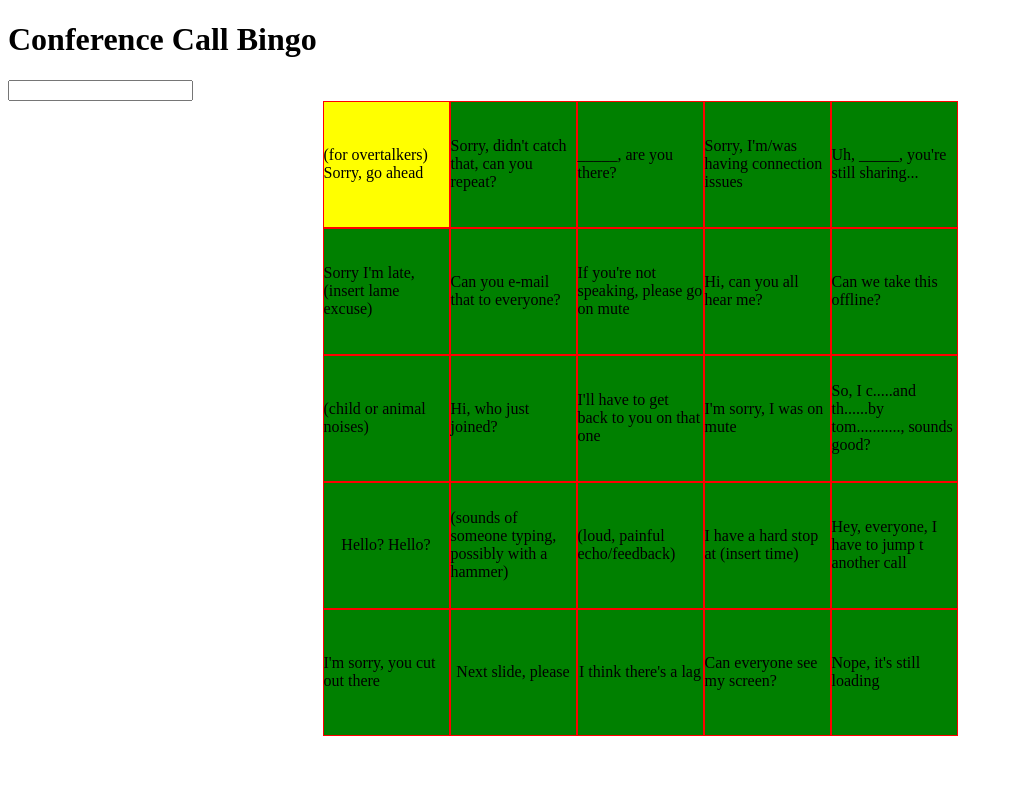
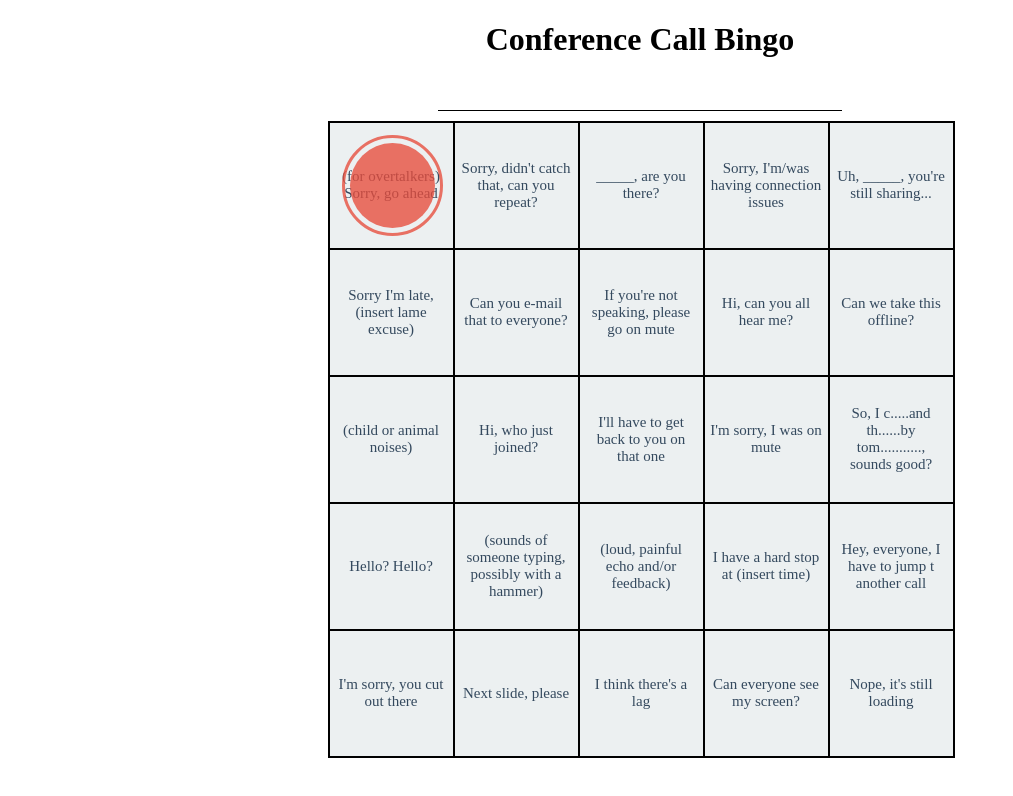
Before and after one commit to olivetreee/games, a plain HTML site: page index.html in a window 1280 px wide. Both pictures are taken after a click on the element "(for overtalkers) Sorry, go ahead". Shown: the whole page, without its empty margins (0-1013 px from the left). Drawn offline with nearby package versions, Linux system fonts and the light colour scheme; a web font is replaced by a local one.

Commit message:
Cell select is now a stamp. Esc clears text input and resets highlights

```diff
--- a/index.css
+++ b/index.css
@@ -1,7 +1,31 @@
+body {
+	font-family: Oldenburg;
+	text-align: center;
+}
+
+#quick-search {
+	border: 0;
+	font-size: 25px;
+	border-bottom: solid 1px black;
+	margin-bottom: 10px;
+	text-align: center;
+	width: 400px;
+	font-family: Oldenburg;
+}
+
+#quick-search:focus {
+	outline: none;
+}
+
+.main-wrapper {
+	text-align: center;
+	margin: auto;
+	width: 625px;
+}
+
 .card-wrapper {
-	text-align: center
-	margin: auto;
-	width: 100%;
+	width: 625px;
+	border: solid 1px black;
 }
 
 .hide-wrapper {
@@ -16,11 +40,45 @@
 .cell {
 	width: 125px;
 	height: 125px;
-	background: green;
+	color: #34495e;
+	background: #ecf0f1;
 	display: flex;
 	align-items: center;
 	justify-content: center;
-	border: solid 1px red;
+	border: solid 1px black;
+	padding: 0 5px;
+	font-size: 15px;
+	position: relative;
+}
+
+
+.cell-mark:before {
+	width: 95px;
+	height: 95px;
+	background: transparent;
+	content: "";
+	border-radius: 60px;
+	position: absolute;
+	top: 12px;
+	left: 12px;
+	border: solid 3px rgba(231, 76, 60, 0.78);
+}
+
+.cell-mark:after {
+	width: 85px;
+	height: 85px;
+	background: rgba(231, 76, 60, 0.78);
+	content: "";
+	border-radius: 50px;
+	position: absolute;
+	top: 20px;
+	left: 20px;
+}
+
+.cell:hover {
+	cursor: pointer;
+	color: #34495e;
+	background: #bdc3c7;
 }
 
 .header .cell {
@@ -28,14 +86,7 @@
 	background: blue;
 }
 
-.cell-hover {
-	background: red;
+.cell-highlight {
+	color: #ecf0f1;
+	background: #3498db;
 }
-
-.cell-highlight {
-	background: blue;
-}
-
-.cell-select {
-	background: yellow;
-}
--- a/index.html
+++ b/index.html
@@ -4,12 +4,14 @@
 		<meta charset="utf-8">
 		<title>Conference Call Bingo</title>
 		<link rel="stylesheet" href="index.css">
+		<link href="https://fonts.googleapis.com/css?family=Oldenburg" rel="stylesheet">
 		<script type="text/javascript" src="https://code.jquery.com/jquery-3.2.1.min.js"></script>
 	</head>
 	<body>
 		<h1>Conference Call Bingo</h1></div>
-		<div class="card-wrapper">
+		<div class="main-wrapper">
 			<input id="quick-search"/>
+			<div class="card-wrapper"></div>
 		</div>
 		<div class="win-prize hide-wrapper">
 			<img src="https://media.giphy.com/media/xUA7aXa809xVHoN5iU/giphy.gif" />
--- a/index.js
+++ b/index.js
@@ -5,7 +5,7 @@ var cellsText = [
 	"Uh, _____, you're still sharing...",
 	"Hey, everyone, I have to jump t another call",
 	"(sounds of someone typing, possibly with a hammer)",
-	"(loud, painful echo/feedback)",
+	"(loud, painful echo and/or feedback)",
 	"(child or animal noises)",
 	"Hi, can you all hear me?",
 	"Nope, it's still loading",
@@ -27,7 +27,6 @@ var cellsText = [
 ].sort(function(a, b){return 0.5 - Math.random()});
 
 function createCellEl(idx) {
-	// var cellEl = document.createElement('div');
 	var cellEl = $('<div class = "cell" id="cell-' + idx + '"></div>');
 	cellEl.html(cellsText[idx]);
 	// cellEl.class = "cell";
@@ -78,6 +77,12 @@ function resetCellHighlights() {
 }
 
 function performSearch(e) {
+	if (e.keyCode === 27) {
+		$("#quick-search")[0].value = "";
+		resetCellHighlights();
+		return;
+	}
+
 	var query = e.target.value;
 	if (query.length < 3) return resetCellHighlights();
 	var currentText = "";
@@ -99,7 +104,7 @@ function hitBingo(cell) {
 	var checkLine = function(start, inc) {
 		var currentCellMarked;
 		for (var count = 1; count <= 5; count++) {
-			if (!($("#cell-"+start).hasClass("cell-select"))) return false;
+			if (!($("#cell-"+start).hasClass("cell-mark"))) return false;
 			start += inc;
 		}
 		return true;
@@ -119,7 +124,7 @@ function gameOver() {
 
 function clickHandler(e) {
 	var cell = e.target;
-	$(cell).toggleClass("cell-select");
+	$(cell).toggleClass("cell-mark");
 	$("#quick-search")[0].value = "";
 	if (hitBingo(cell)) return gameOver() ;
 	resetCellHighlights();
@@ -132,11 +137,12 @@ function setEventHandlers() {
 	var mouseLeaveHandler = function(e) {
 		$(e.target).removeClass("cell-hover");
 	}
-	$(".cell").hover(mouseEnterHandler, mouseLeaveHandler);
+	// $(".cell").hover(mouseEnterHandler, mouseLeaveHandler);
 
 	$(".cell").click(clickHandler);
 
 	$("#quick-search").keyup(performSearch);
+
 }
 
 
```
